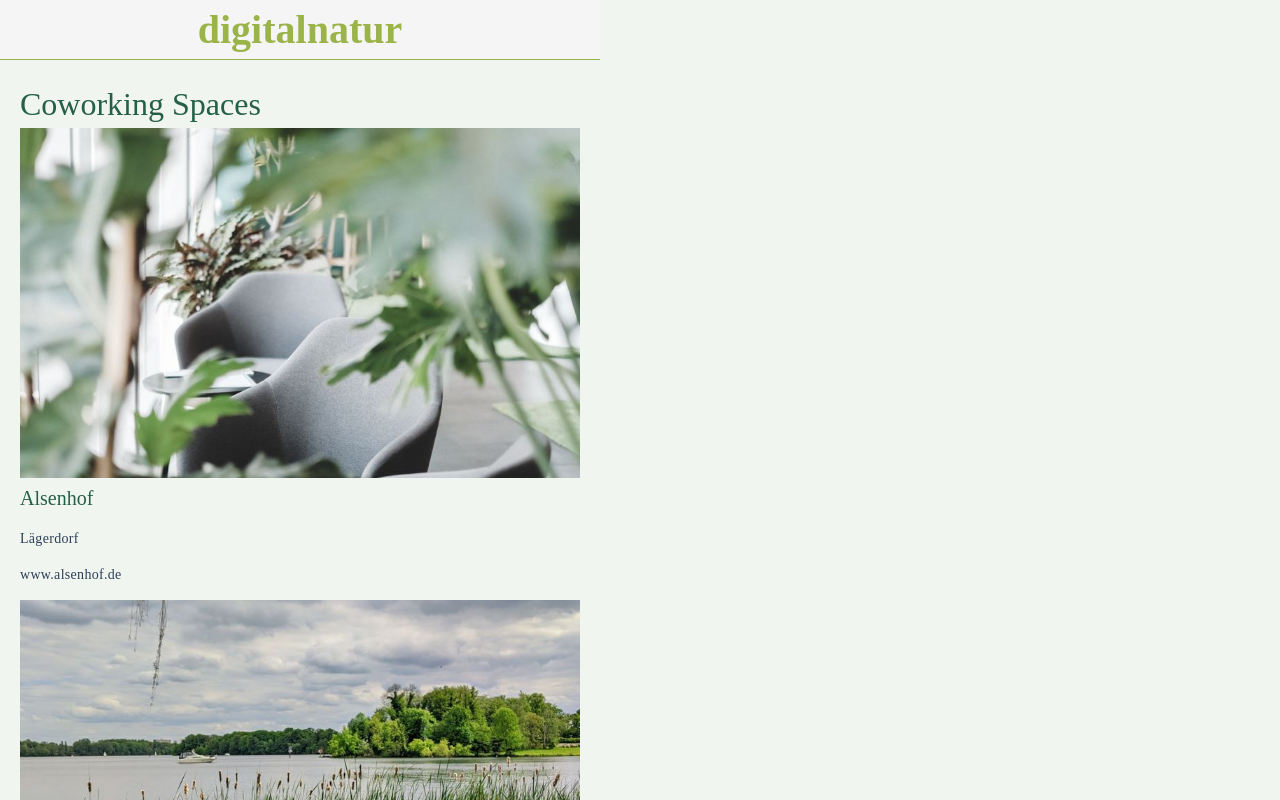
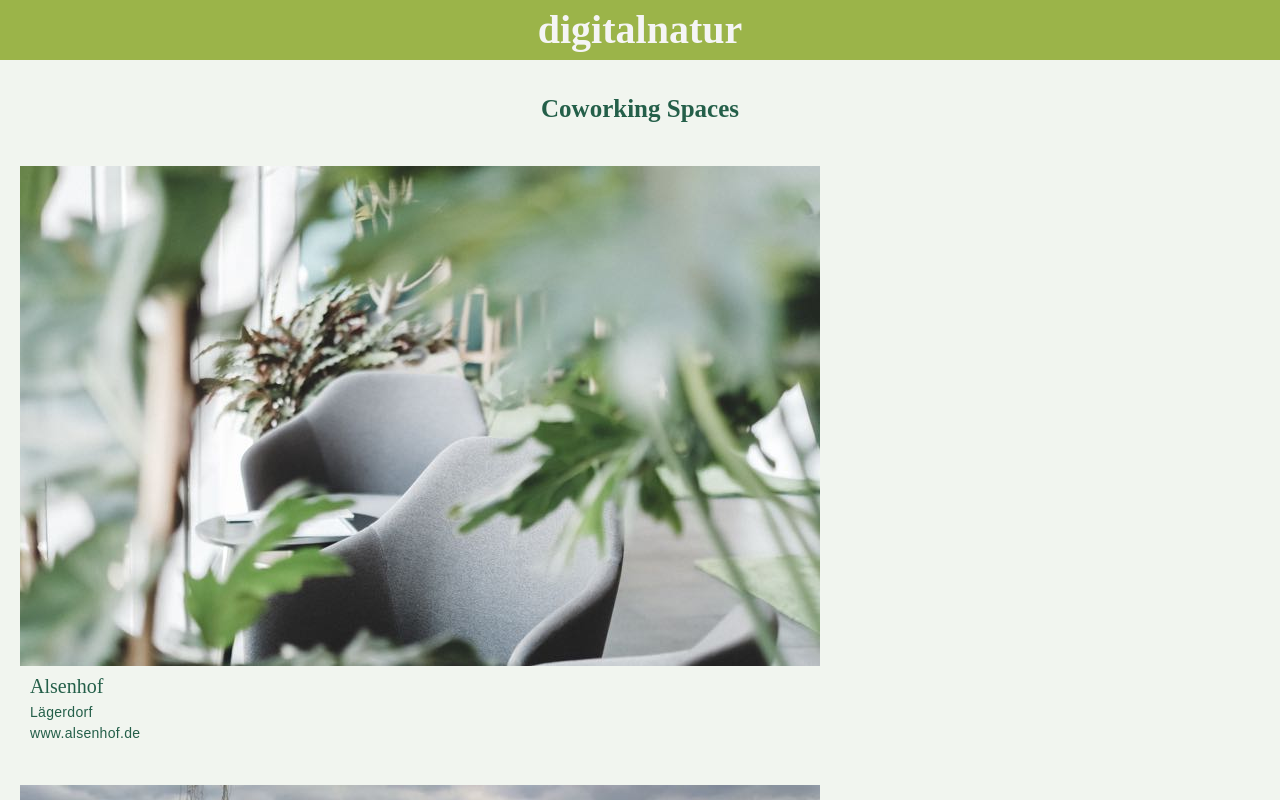
Before and after one commit to s-zanker/capstone-project, a React (Create React App) app: page / in a window 1280 px wide. Built offline with nearby package versions, Linux system fonts and the light colour scheme.

Commit message:
Fix global styling of list

```diff
--- a/src/GlobalStyles.js
+++ b/src/GlobalStyles.js
@@ -20,8 +20,7 @@ export default createGlobalStyle`
 }
 
 body {
-  margin: 0;
-  max-width: 600px;
+  margin: 0 auto;
   background-color: var(--lightgreen);
   font-family: 'Overpass', sans-serif;
 }
@@ -32,60 +31,58 @@ img {
 
 h1, h2, h3, h4, h5, h6 {
   margin: 0;
-  font-family: Chivo, serif;
+  font-family: 'Chivo', serif;
+  font-weight: normal;
+  font-stretch: normal;
+  font-style: normal;
+  letter-spacing: normal;
 }
 
 h1 {
-
   font-size: 40px;
   font-weight: bold;
-  font-stretch: normal;
-  font-style: normal;
-  line-height: 1.33;
-  letter-spacing: normal;
-  color: var(--freshgreen);}
+  color: whitesmoke;}
 
 h2 {
-  font-family: Chivo;
-  font-size: 32px;
-  font-weight: normal;
-  font-stretch: normal;
-  font-style: normal;
+  font-size: 25px;
+  font-weight: bold;
   line-height: 1.5;
-  letter-spacing: normal;
+  color: var(--darkgreen);
+  padding-top: 10px;
+  padding-bottom: 20px;
+  text-align: center;
+}
+
+h3 {
+  font-size: 25px;
+  line-height: 1.5;
+  color: var(--darkgrey);
+}
+
+h4 {
+  font-size: 20px;
+  line-height: 1.6;
   color: var(--darkgreen);
 }
 
-h4 {
-  font-family: Chivo;
-  font-size: 20px;
-  font-weight: normal;
-  font-stretch: normal;
-  font-style: normal;
-  line-height: 1.6;
-  letter-spacing: normal;
-  color: var(--darkgreen);}
-
 link {
-  font-family: Overpass;
   font-size: 16px;
-  font-weight: normal;
-  font-stretch: normal;
-  font-style: normal;
   line-height: 1.5;
-  letter-spacing: normal;
   color: var(--sun-yellow);
 }
 
 p {
-  font-family: Overpass;
   font-size: 14px;
-  font-weight: normal;
-  font-stretch: normal;
-  font-style: normal;
   line-height: 1.57;
   letter-spacing: 0.3px;
-  color: #2c3f58;
+  color:var(--darkgrey);
+}
+
+.p-green {
+  font-size: 14px;
+  line-height: 1.57;
+  letter-spacing: 0.3px;
+  color: var(--darkgreen);
 }
 
 `
--- a/src/assets/workspaces.json
+++ b/src/assets/workspaces.json
@@ -1,167 +1,167 @@
 [
   {
-    "_id": "5f046d06b8ff322a5ebd5c6a",
+    "_id": "5f0734c2af7264771ca52652",
     "name": "Alsenhof",
     "location": "Lägerdorf",
     "url": "www.alsenhof.de",
     "picture": "/images/justin-lim-acGAEEMguPo-unsplash.jpg"
   },
   {
-    "_id": "5f046d062cb58a2d673a734a",
+    "_id": "5f0734c24fa55124071002af",
     "name": "Ammersee Denkerhaus",
     "location": "Diessen am Ammersee",
     "url": "www.ammersee-denkerhaus.de ",
     "picture": "/images/alana-harris-seXVRaaZQuo-unsplash.jpg"
   },
   {
-    "_id": "5f046d063ab5f25422a23149",
+    "_id": "5f0734c2d32970aa8f73fced",
     "name": "PopUp Coworking Mechow",
     "location": "Mechow",
     "url": "www.gut-mechow.de ",
     "picture": "/images/andrea-davis-04G19lnpHcc-unsplash.jpg"
   },
   {
-    "_id": "5f046d06ad54524875c95692",
+    "_id": "5f0734c2f4361771f9282411",
     "name": "Wir bauen Zukunft ",
     "location": "Nieklitz",
     "url": "www.wirbauenzukunft.de",
     "picture": "/images/al-ghazali-3KmWk2WC_Z0-unsplash.jpg"
   },
   {
-    "_id": "5f046d068ad59facb6914461",
+    "_id": "5f0734c2847a4fdec1e8143f",
     "name": " Tokunft Hus ",
     "location": "Bücken",
     "url": "www.tokunfthus.de ",
     "picture": "/images/justin-lim-acGAEEMguPo-unsplash.jpg"
   },
   {
-    "_id": "5f046d067ec28c057e0f0d57",
+    "_id": "5f0734c23932001859723555",
     "name": "CoWork Oldesloe",
     "location": "Bad Oldesloe",
     "url": "www.annette-schumacher.de",
     "picture": "/images/justin-lim-acGAEEMguPo-unsplash.jpg"
   },
   {
-    "_id": "5f046d068e7e6818004fa303",
+    "_id": "5f0734c262a11b03b75d6602",
     "name": "CoWorking Wittenberge",
     "location": "Wittenberge",
     "url": "www.coworking-wittenberge.de ",
     "picture": "/images/justin-lim-acGAEEMguPo-unsplash.jpg"
   },
   {
-    "_id": "5f046d061b8a38e9fe653d7b",
+    "_id": "5f0734c2a2bd26158b152382",
     "name": "Coworking-Space Hitzacker ",
     "location": "Hitzacker",
     "url": "",
     "picture": "/images/justin-lim-acGAEEMguPo-unsplash.jpg"
   },
   {
-    "_id": "5f046d06f0e3c81a5b575ac3",
+    "_id": "5f0734c26373c68e433610aa",
     "name": "Cocina - Food Coworking Kitchen ",
     "location": "Kiel",
     "url": "",
     "picture": "/images/justin-lim-acGAEEMguPo-unsplash.jpg"
   },
   {
-    "_id": "5f046d06c60dd66489dfcf87",
+    "_id": "5f0734c2c0c96baa4e863355",
     "name": "Alter Heuboden",
     "location": "Felde",
     "url": "https://www.workspace.de",
     "picture": "/images/justin-lim-acGAEEMguPo-unsplash.jpg"
   },
   {
-    "_id": "5f046d062732b572cc23d9cf",
+    "_id": "5f0734c2df2f4d50bb604380",
     "name": "Kiez Buero Coworking",
     "location": "Hamburg-Langenhorn",
     "url": "https://www.kiez-buero.de",
     "picture": "/images/justin-lim-acGAEEMguPo-unsplash.jpg"
   },
   {
-    "_id": "5f046d064d9b61e947cc665a",
+    "_id": "5f0734c21197f2ab33134090",
     "name": "GetWork",
     "location": "Gettorf",
     "url": "https://www.gettorf.de",
     "picture": "/images/justin-lim-acGAEEMguPo-unsplash.jpg"
   },
   {
-    "_id": "5f046d06f104019e6f5ca12f",
+    "_id": "5f0734c2290873e4b000d672",
     "name": "Westerwerk",
     "location": "Itzehoe",
     "url": "https://www.westerwerk.com",
     "picture": "/images/justin-lim-acGAEEMguPo-unsplash.jpg"
   },
   {
-    "_id": "5f046d061670ba0f1b924d2e",
+    "_id": "5f0734c2190efd6c83299b2c",
     "name": "weXelwirken",
     "location": "Reutlingen",
     "url": "www.wexelwirken.net",
     "picture": "/images/justin-lim-acGAEEMguPo-unsplash.jpg"
   },
   {
-    "_id": "5f046d060c819c0dde6adef8",
+    "_id": "5f0734c2886b0e6d595461f6",
     "name": "DSTATION",
     "location": "Schöppenstedt",
     "url": "https://dstation.org/",
     "picture": "/images/justin-lim-acGAEEMguPo-unsplash.jpg"
   },
   {
-    "_id": "5f046d06862abf687b80cee0",
+    "_id": "5f0734c20a8891a1d11bb95b",
     "name": "Mini-Workspace Aukrug ",
     "location": "Aukrug",
     "url": "https://www.workspace.de",
     "picture": "/images/justin-lim-acGAEEMguPo-unsplash.jpg"
   },
   {
-    "_id": "5f046d067322fd80b65db810",
+    "_id": "5f0734c208cdc6c526076c6e",
     "name": "cobaas",
     "location": "Preetz",
     "url": "www.cobaas.de",
     "picture": "/images/justin-lim-acGAEEMguPo-unsplash.jpg"
   },
   {
-    "_id": "5f046d06e1e53a4cdcc086b0",
+    "_id": "5f0734c2bdb91b9549d16b10",
     "name": "MS39 Coworkingspace",
     "location": "Soltau",
     "url": "www.ms39-soltau.org",
     "picture": "/images/justin-lim-acGAEEMguPo-unsplash.jpg"
   },
   {
-    "_id": "5f046d06e1e53a4cdcc086b0",
+    "_id": "5f0734c2e9866e9f7f48440c",
     "name": "DAS HERRENHAUS",
     "location": "Niendorf/Stecknitz",
     "url": "https://herrenhausvonhollander.de/",
     "picture": "/images/justin-lim-acGAEEMguPo-unsplash.jpg"
   },
   {
-    "_id": "5f046d06e1e53a4cdcc086b0",
+    "_id": "5f0734c23a2fd4fe817a0102",
     "name": "Coworking-Space Viehbrook",
     "location": "Rendswühren",
     "url": "https://www.hof-viehbrook.de/",
     "picture": "/images/justin-lim-acGAEEMguPo-unsplash.jpg"
   },
   {
-    "_id": "5f046d06e1e53a4cdcc086b0",
+    "_id": "5f0734c2a325e68ced7869b1",
     "name": "vekselwerk",
     "location": "Kiel",
     "url": "https://anscharcampus.de/",
     "picture": "/images/justin-lim-acGAEEMguPo-unsplash.jpg"
   },
   {
-    "_id": "5f046d06e1e53a4cdcc086b0",
+    "_id": "5f0734c2890edfa722e85c32",
     "name": "Kiez Buero Coworking",
     "location": "Neustrelitz",
     "url": "https://kiez-buero.de/neustrelitz/",
     "picture": "/images/justin-lim-acGAEEMguPo-unsplash.jpg"
   },
   {
-    "_id": "5f046d06e1e53a4cdcc086b0",
+    "_id": "5f0734c21e844b2d80fb6336",
     "name": "TorfHub",
     "location": "Kastorf",
     "url": "https://www.torfhub.de/",
     "picture": "/images/justin-lim-acGAEEMguPo-unsplash.jpg"
   },
   {
-    "_id": "5f046d06e1e53a4cdcc086b0",
+    "_id": "5f0734c2fb7687559cad9a15",
     "name": "INNOMANIA",
     "location": "Lüneburg",
     "url": "https://innomania-cowork.de/",
--- a/src/components/Header/Header.js
+++ b/src/components/Header/Header.js
@@ -10,7 +10,7 @@ export default function Header() {
 }
 
 const StyledHeader = styled.header`
-  background-color: whitesmoke;
+  background-color: var(--freshgreen);
   border-bottom: 1px solid var(--freshgreen);
   display: flex;
   flex-direction: row;
--- a/src/components/Workspace/Workspace.js
+++ b/src/components/Workspace/Workspace.js
@@ -6,10 +6,20 @@ export default function Workspace({ workspace }) {
     <StyledWorkspaceItem>
       <img src={process.env.PUBLIC_URL + workspace.picture} alt="" />
       <h4>{workspace.name}</h4>
-      <p>{workspace.location}</p>
-      <p>{workspace.url}</p>
+      <div className="p-green">{workspace.location}</div>
+      <div className="p-green">{workspace.url}</div>
     </StyledWorkspaceItem>
   )
 }
 
-const StyledWorkspaceItem = styled.div``
+const StyledWorkspaceItem = styled.div`
+  margin-bottom: 40px;
+
+  h4 {
+    margin-left: 10px;
+  }
+
+  div {
+    margin-left: 10px;
+  }
+`
--- a/src/components/WorkspaceList/WorkspaceList.js
+++ b/src/components/WorkspaceList/WorkspaceList.js
@@ -5,6 +5,7 @@ export default function WorkspaceList({ workspaces }) {
   return (
     <>
       <h2>Coworking Spaces</h2>
+      <br />
       {workspaces.map((workspace) => (
         <Workspace workspace={workspace} key={workspace._id} />
       ))}
```
